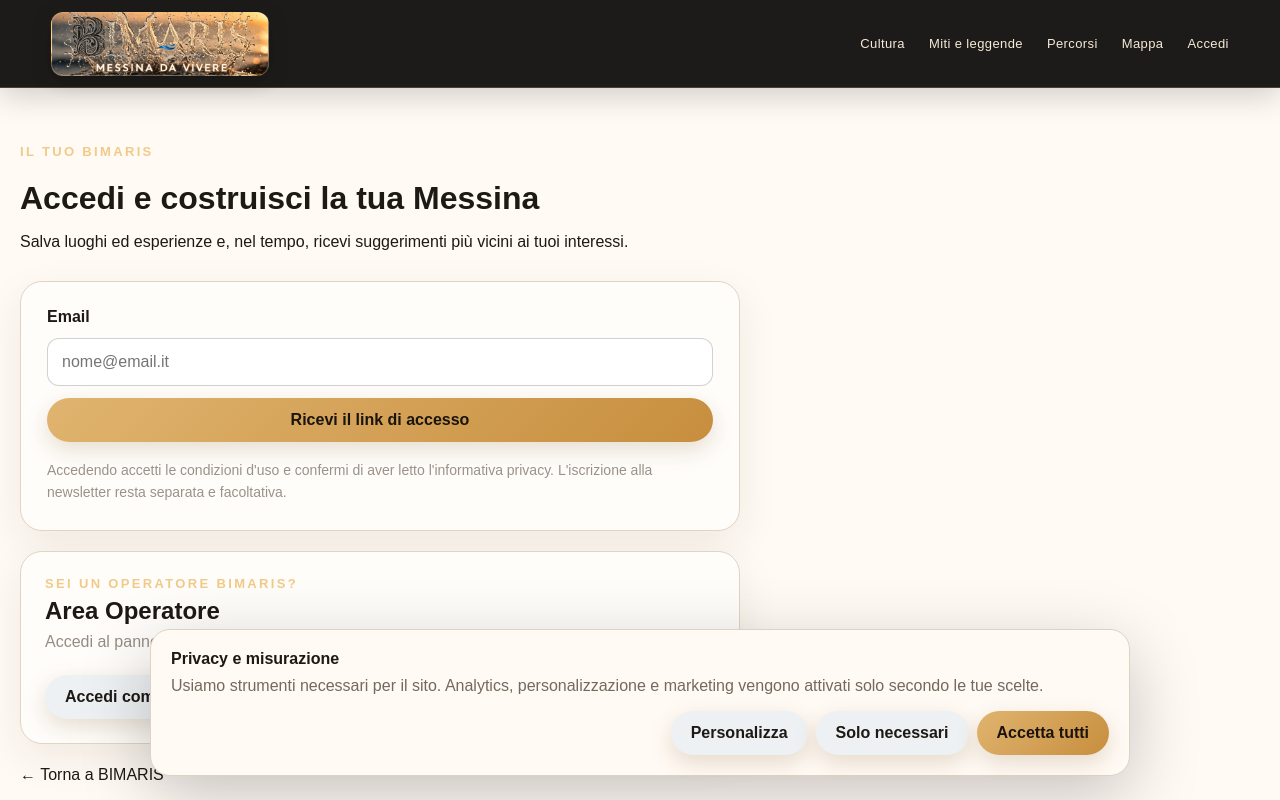
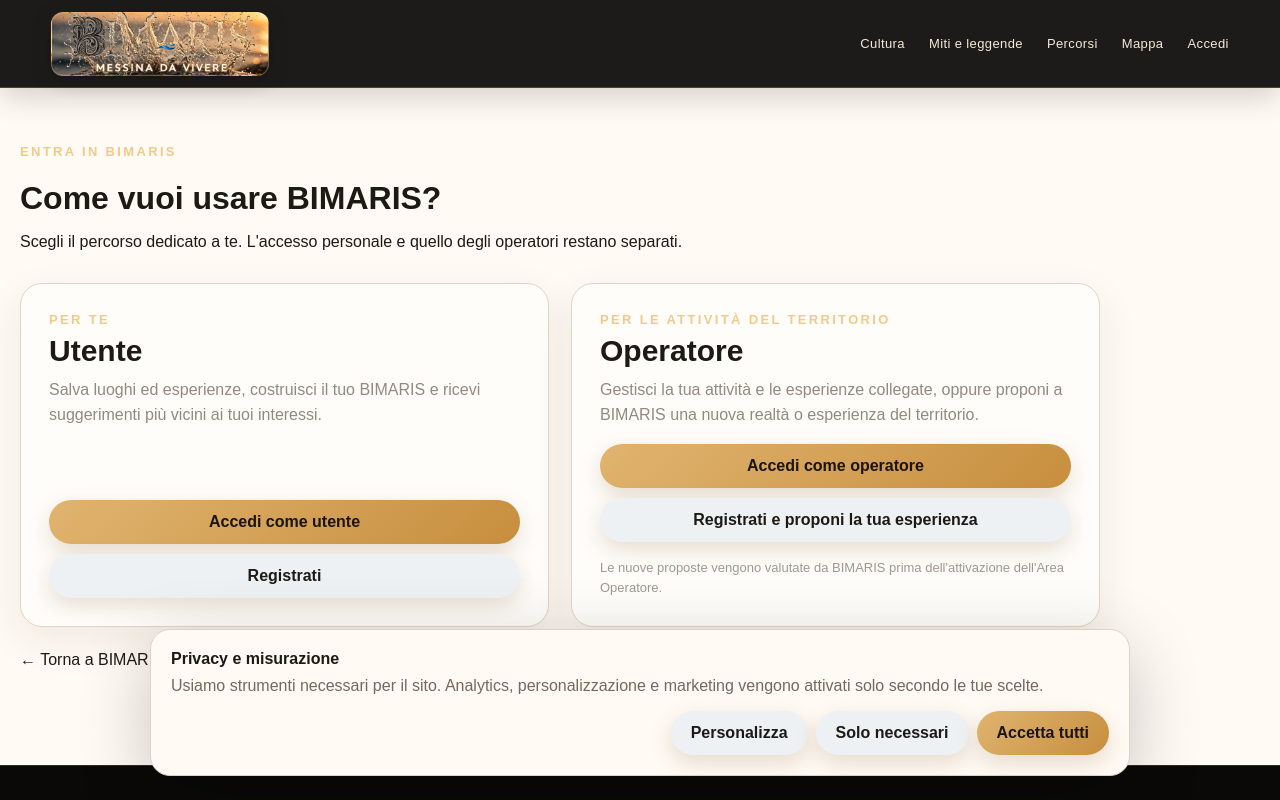
Before and after one commit to giovannibrunetto/bimaris-platform, a Next.js app in the folder apps/web/: page /accedi in a window 1280 px wide. Shown: the top 800 px of the page. Built offline with nearby package versions, Linux system fonts and the light colour scheme.

Commit message:
Split login page into user and operator paths

```diff
--- a/apps/web/app/accedi/page.tsx
+++ b/apps/web/app/accedi/page.tsx
@@ -1,46 +1,15 @@
 "use client";
-
 import Link from "next/link";
-import { FormEvent, useState } from "react";
+import { FormEvent,useState } from "react";
 import { createBrowserSupabaseClient } from "@/lib/supabase/browser";
-
-export default function AccediPage() {
-  const [email, setEmail] = useState("");
-  const [message, setMessage] = useState("");
-  const [loading, setLoading] = useState(false);
-
-  async function sendMagicLink(event: FormEvent) {
-    event.preventDefault();
-    const supabase = createBrowserSupabaseClient();
-    if (!supabase) { setMessage("Accesso non disponibile in questo momento."); return; }
-    setLoading(true); setMessage("");
-    const { error } = await supabase.auth.signInWithOtp({ email, options: { emailRedirectTo: `${window.location.origin}/auth/callback` } });
-    setLoading(false);
-    setMessage(error ? "Non è stato possibile inviare il link. Riprova." : "Controlla la tua email: ti abbiamo inviato il link per accedere a BIMARIS.");
-  }
-
-  return (
-    <div className="container" style={{ padding: "56px 20px 80px", maxWidth: 760 }}>
-      <div className="kicker">Il tuo BIMARIS</div>
-      <h1 style={{ marginBottom: 12 }}>Accedi e costruisci la tua Messina</h1>
-      <p style={{ maxWidth: 620, marginBottom: 30 }}>Salva luoghi ed esperienze e, nel tempo, ricevi suggerimenti più vicini ai tuoi interessi.</p>
-
-      <div className="card" style={{ padding: 26, display: "grid", gap: 18 }}>
-        <form onSubmit={sendMagicLink} style={{ display: "grid", gap: 12 }}>
-          <label htmlFor="email"><strong>Email</strong></label>
-          <input id="email" type="email" required value={email} onChange={e => setEmail(e.target.value)} placeholder="nome@email.it" style={{ minHeight: 48, borderRadius: 12, border: "1px solid rgba(0,0,0,.18)", padding: "0 14px", font: "inherit" }} />
-          <button className="button" type="submit" disabled={loading}>{loading ? "Invio…" : "Ricevi il link di accesso"}</button>
-        </form>
-        {message && <p role="status" style={{ margin: 0 }}>{message}</p>}
-        <p style={{ margin: 0, fontSize: 14, opacity: .72 }}>Accedendo accetti le condizioni d'uso e confermi di aver letto l'informativa privacy. L'iscrizione alla newsletter resta separata e facoltativa.</p>
-      </div>
-
-      <div className="card" style={{ padding: 24, marginTop: 20, display: "flex", alignItems: "center", justifyContent: "space-between", gap: 20, flexWrap: "wrap" }}>
-        <div><div className="kicker">Sei un operatore BIMARIS?</div><h2 style={{ margin: "6px 0 5px", fontSize: 24 }}>Area Operatore</h2><p style={{ margin: 0, opacity: .76 }}>Accedi al pannello della tua attività per gestire profilo ed esperienze.</p></div>
-        <Link className="button ghost" href="/area-operatore">Accedi come operatore →</Link>
-      </div>
-
-      <p style={{ marginTop: 22 }}><Link href="/">← Torna a BIMARIS</Link></p>
-    </div>
-  );
+export default function AccediPage(){
+ const [email,setEmail]=useState("");const [message,setMessage]=useState("");const [loading,setLoading]=useState(false);const [showLogin,setShowLogin]=useState(false);
+ async function sendMagicLink(event:FormEvent){event.preventDefault();const supabase=createBrowserSupabaseClient();if(!supabase){setMessage("Accesso non disponibile in questo momento.");return;}setLoading(true);setMessage("");const {error}=await supabase.auth.signInWithOtp({email,options:{emailRedirectTo:`${window.location.origin}/auth/callback`}});setLoading(false);setMessage(error?"Non è stato possibile inviare il link. Riprova.":"Controlla la tua email: ti abbiamo inviato il link per accedere a BIMARIS.");}
+ const card={padding:28,display:"flex",flexDirection:"column" as const,gap:16,minHeight:310};
+ return <div className="container" style={{padding:"56px 20px 80px",maxWidth:1120}}><div className="kicker">Entra in BIMARIS</div><h1 style={{marginBottom:12}}>Come vuoi usare BIMARIS?</h1><p style={{maxWidth:720,marginBottom:32}}>Scegli il percorso dedicato a te. L'accesso personale e quello degli operatori restano separati.</p>
+ <div style={{display:"grid",gridTemplateColumns:"repeat(auto-fit,minmax(300px,1fr))",gap:22,alignItems:"stretch"}}>
+  <section className="card" style={card}><div><div className="kicker">Per te</div><h2 style={{fontSize:30,margin:"7px 0 10px"}}>Utente</h2><p style={{margin:0,opacity:.78}}>Salva luoghi ed esperienze, costruisci il tuo BIMARIS e ricevi suggerimenti più vicini ai tuoi interessi.</p></div><div style={{marginTop:"auto",display:"grid",gap:10}}><button className="button" type="button" onClick={()=>setShowLogin(v=>!v)}>Accedi come utente</button><button className="button ghost" type="button" onClick={()=>setShowLogin(true)}>Registrati</button></div>
+  {showLogin&&<form onSubmit={sendMagicLink} style={{display:"grid",gap:10,paddingTop:8,borderTop:"1px solid rgba(0,0,0,.10)"}}><label htmlFor="email"><strong>Email</strong></label><input id="email" type="email" required value={email} onChange={e=>setEmail(e.target.value)} placeholder="nome@email.it" style={{minHeight:48,borderRadius:12,border:"1px solid rgba(0,0,0,.18)",padding:"0 14px",font:"inherit"}}/><button className="button" type="submit" disabled={loading}>{loading?"Invio…":"Ricevi il link di accesso"}</button>{message&&<p role="status" style={{margin:0}}>{message}</p>}<p style={{margin:0,fontSize:13,opacity:.68}}>Se è il tuo primo accesso, BIMARIS creerà il tuo account tramite il link ricevuto via email.</p></form>}</section>
+  <section className="card" style={card}><div><div className="kicker">Per le attività del territorio</div><h2 style={{fontSize:30,margin:"7px 0 10px"}}>Operatore</h2><p style={{margin:0,opacity:.78}}>Gestisci la tua attività e le esperienze collegate, oppure proponi a BIMARIS una nuova realtà o esperienza del territorio.</p></div><div style={{marginTop:"auto",display:"grid",gap:10}}><Link className="button" href="/area-operatore" style={{textAlign:"center"}}>Accedi come operatore</Link><Link className="button ghost" href="/operatori/candidatura" style={{textAlign:"center"}}>Registrati e proponi la tua esperienza</Link></div><p style={{margin:0,fontSize:13,opacity:.68}}>Le nuove proposte vengono valutate da BIMARIS prima dell'attivazione dell'Area Operatore.</p></section>
+ </div><p style={{marginTop:24}}><Link href="/">← Torna a BIMARIS</Link></p></div>;
 }
```
